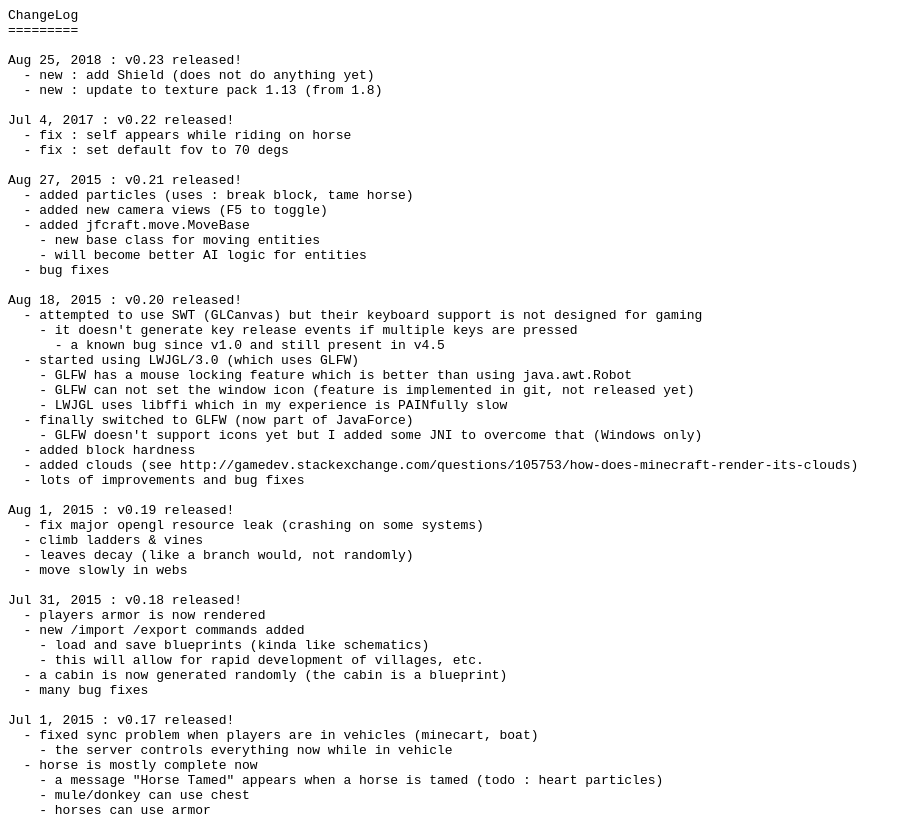
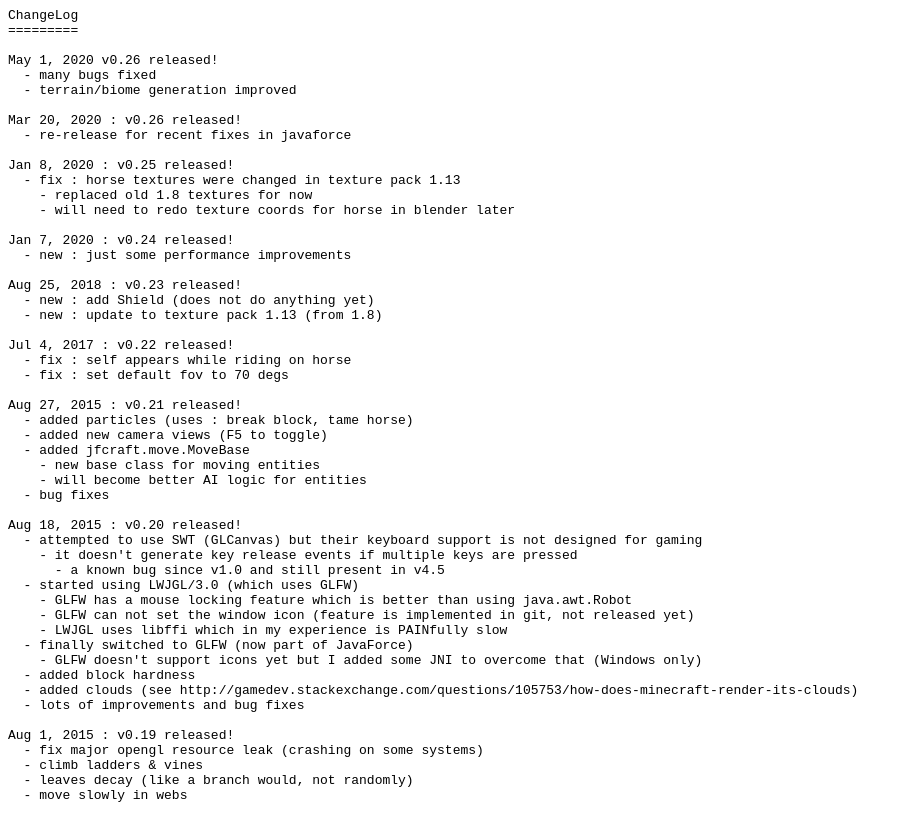
Before and after one commit to pquiring/jfcraft, a plain HTML site: page docs/news.html in a window 1280 px wide. Shown: the top 816 px of the page, without its empty margins (0-912 px from the left). Drawn offline with Linux system fonts and the light colour scheme.

Commit message:
update changelog

```diff
--- a/docs/news.html
+++ b/docs/news.html
@@ -3,6 +3,21 @@
 <pre>
 ChangeLog
 =========
+
+May 1, 2020 v0.26 released!
+  - many bugs fixed
+  - terrain/biome generation improved
+
+Mar 20, 2020 : v0.26 released!
+  - re-release for recent fixes in javaforce
+
+Jan 8, 2020 : v0.25 released!
+  - fix : horse textures were changed in texture pack 1.13
+    - replaced old 1.8 textures for now
+    - will need to redo texture coords for horse in blender later
+
+Jan 7, 2020 : v0.24 released!
+  - new : just some performance improvements
 
 Aug 25, 2018 : v0.23 released!
   - new : add Shield (does not do anything yet)
```
